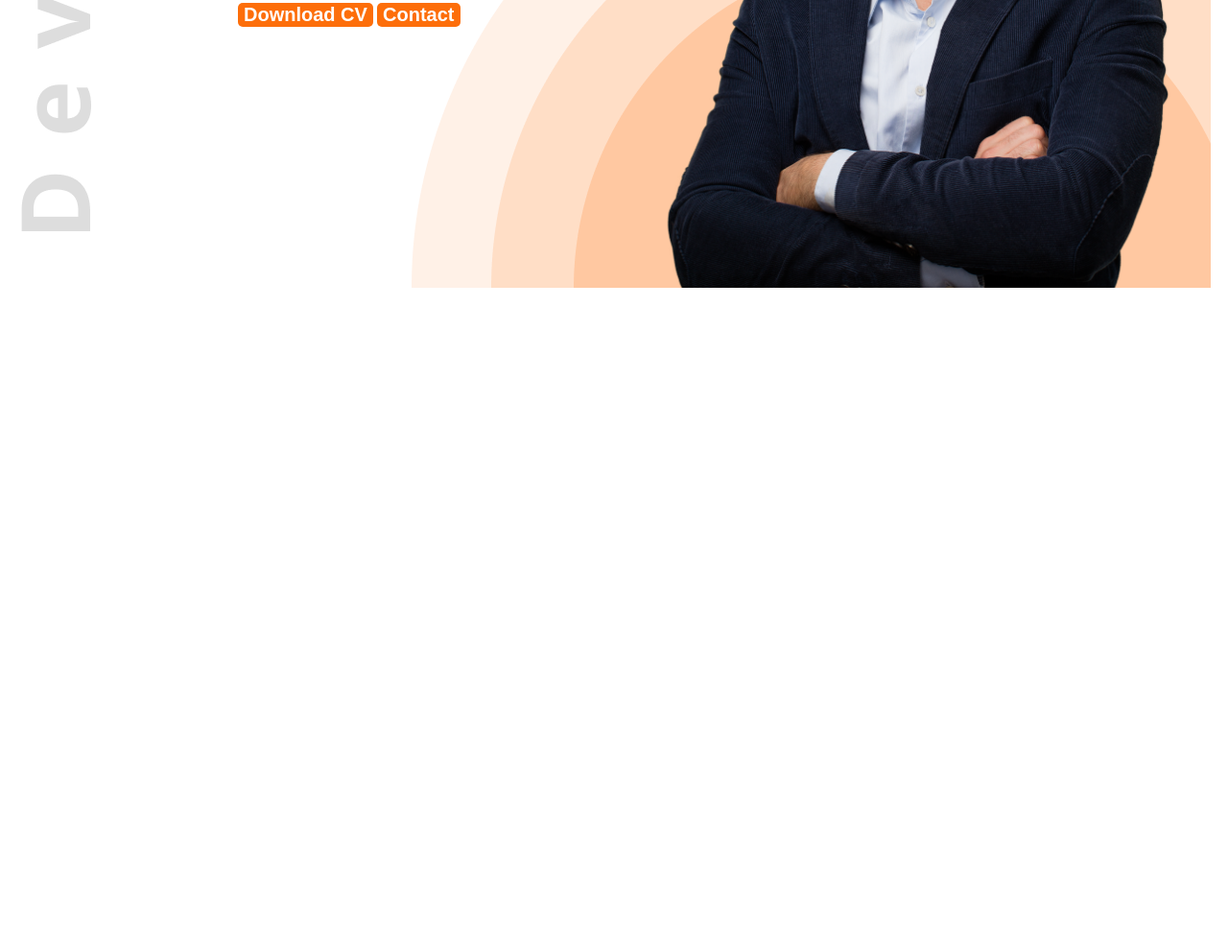
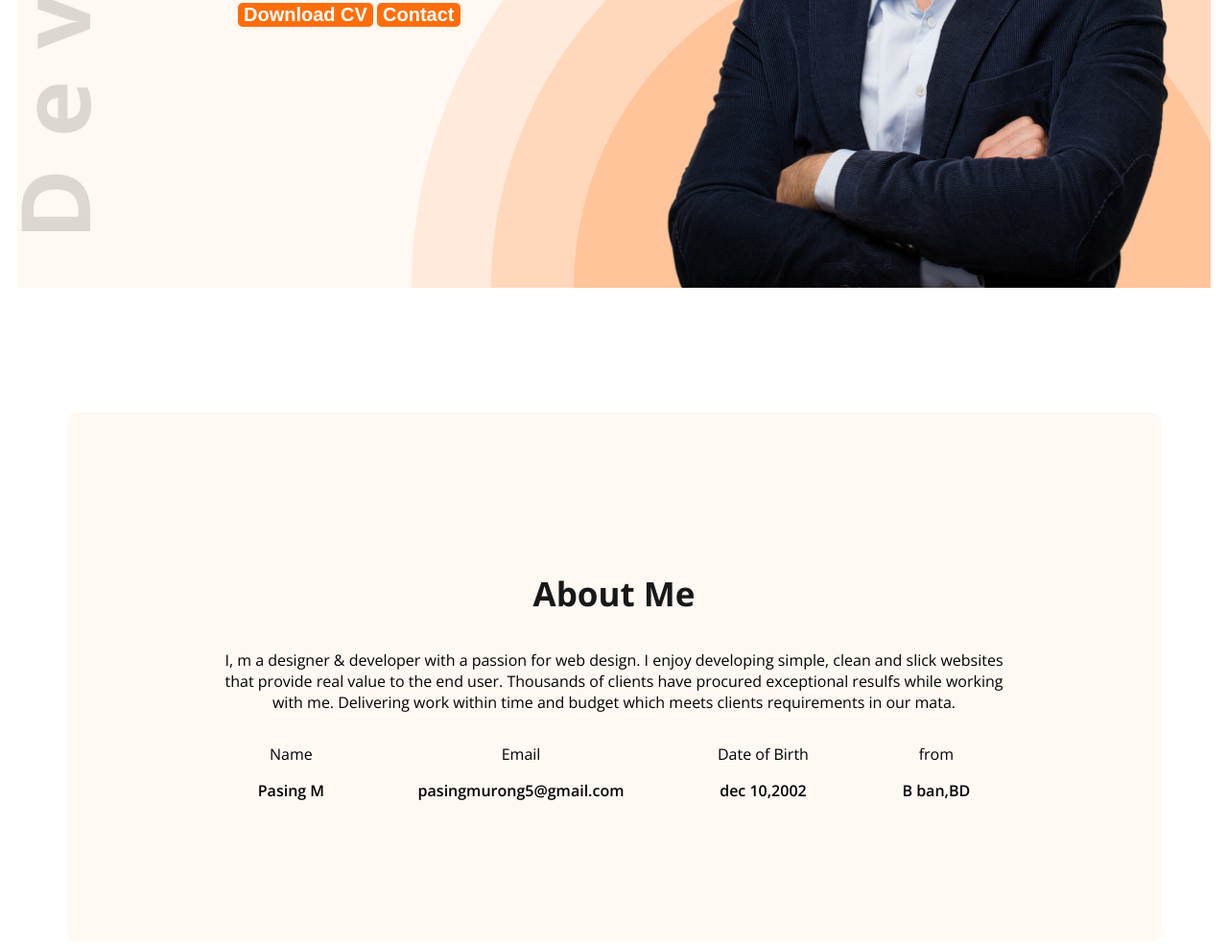
Before and after one commit to PasingM/web-portfolio, a plain HTML site: page index.html in a window 1280 px wide. Shown: the part 530-1514 px from the top of the page at 96% size. Before the commit the page ends 838 px from the top, so only its background shows below. Drawn offline with nearby package versions, Linux system fonts and the light colour scheme.

Commit message:
added items

```diff
--- a/index.html
+++ b/index.html
@@ -10,7 +10,7 @@
     <link rel="stylesheet" href="styles/portfolio.css">
 </head>
 <body class="open-sans-normal">
-    <header class="header">
+    <header class="header secondery-bg">
       <nav>
         <h3 class="nav-title">Pa<span class="text-primary">s</span>ing</h3>
         <ul>
@@ -31,7 +31,29 @@
         </div>
     </header>
     <main>
-
+       <section class="about secondery-bg">
+        <h3 class="section-title">About Me</h3>
+        <p class="section-descripton">I, m a designer & developer with a passion for web design. I enjoy developing simple, clean and slick websites that provide real value to the end user. Thousands of clients have procured exceptional resulfs while working with me. Delivering work within time and budget which meets clients requirements in our mata.</p>
+        <div class="about-items">
+          <div class="about-item">
+            <p class="item-title">Name</p>
+            <p class="item-description">Pasing M</p>
+          </div>
+          <div class="about-item">
+            <p class="item-title">Email</p>
+            <p class="item-description">pasingmurong5@gmail.com</p>
+          </div>
+          <div class="about-item">
+            <p class="item-title">Date of Birth</p>
+            <p class="item-description">dec 10,2002</p>
+          </div>
+          <div class="about-item">
+            <p class="item-title">from</p>
+            <p class="item-description">B ban,BD</p>
+          </div>
+        </div>
+        <section></section>
+       </section>
     </main>
     <footer>
 
--- a/styles/portfolio.css
+++ b/styles/portfolio.css
@@ -7,6 +7,9 @@
       "wdth" 100;
   }
 /* shared style */
+.secondery-bg{
+    background-color:#FFF8F3;
+}
 .text-primary{
     color:#FD6E0A;
 }
@@ -21,6 +24,15 @@
     color: white;
     padding: 25px,45px;
     border-radius: 5px;
+}
+.section-title{
+    font-size: 35px;
+    font-weight: bold;
+    color: #181818;
+}
+.section-description{
+    font-size: 18px;
+    color: #757575;
 }
 /* header */
 .header{
@@ -77,3 +89,22 @@ nav li a{
 .banner-profile-pic{
     width: 580px;
 }
+/* main styles */
+main{
+    max-width: 1140px;
+    margin: 0 auto;
+}
+/* about styles */
+.about{
+    border-radius: 10px;
+    padding: 130px 150px;
+    text-align: center;
+    margin-top: 130px;
+}
+.about-items{
+    display: flex;
+    justify-content: space-around;
+}
+.item-description{
+    font-weight: 600;
+}
```
